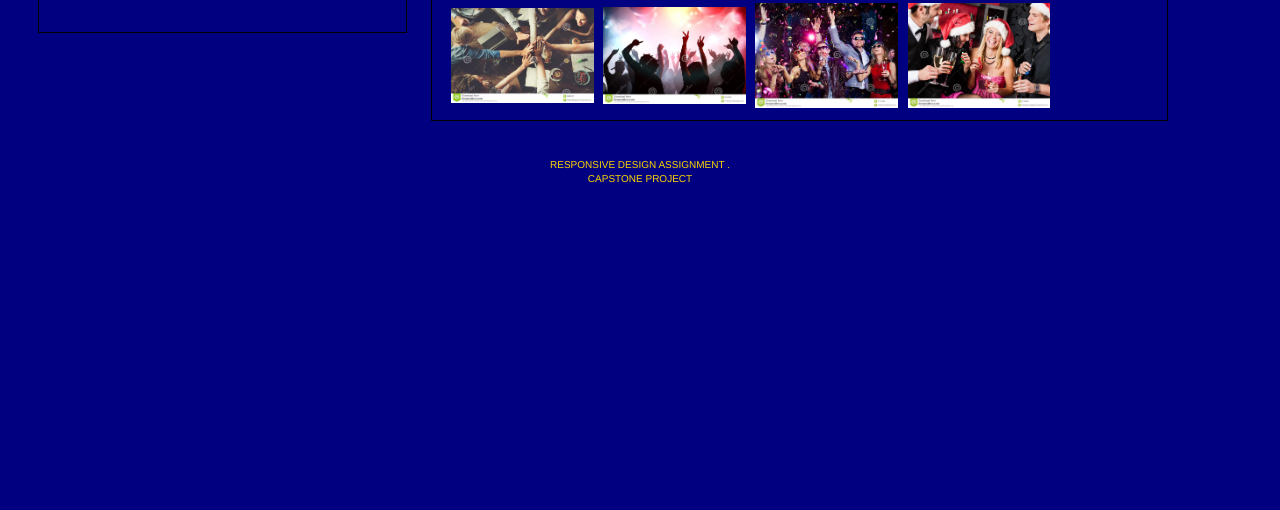
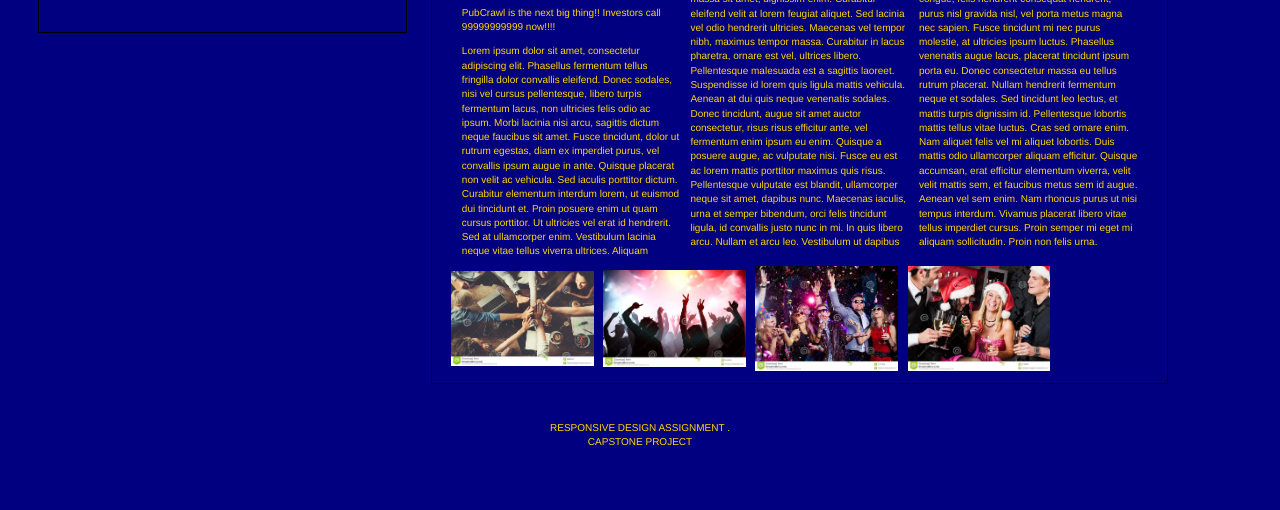
Before and after one commit to pubcrawlproject/pubcrawlproject.github.io, a plain HTML site: page company.html in a window 1280 px wide. Shown: the part 355-865 px from the top of the page. Before the commit the page ends 800 px from the top, so only its background shows below. Drawn offline with nearby package versions, Linux system fonts and the light colour scheme.

Commit message:
Update company.html

```diff
--- a/company.html
+++ b/company.html
@@ -48,6 +48,15 @@ Style the page  as it appears in the example. -->
 	<div class="myClass">
 		<h3> What's PubCrawl??</h3>
 		<p >PubCrawl is the next big thing!! Investors call 99999999999 now!!!!</p>
+		<p>Lorem ipsum dolor sit amet, consectetur adipiscing elit. Phasellus fermentum tellus fringilla dolor convallis eleifend. Donec sodales, nisi vel cursus pellentesque, libero turpis fermentum lacus, non ultricies felis odio ac ipsum. Morbi lacinia nisi arcu, sagittis dictum neque faucibus sit amet. Fusce tincidunt, dolor ut rutrum egestas, diam ex imperdiet purus, vel convallis ipsum augue in ante. Quisque placerat non velit ac vehicula. Sed iaculis porttitor dictum. Curabitur elementum interdum lorem, ut euismod dui tincidunt et.
+
+Proin posuere enim ut quam cursus porttitor. Ut ultricies vel erat id hendrerit. Sed at ullamcorper enim. Vestibulum lacinia neque vitae tellus viverra ultrices. Aliquam tempor ex ut nunc ultrices, eu condimentum odio volutpat. Quisque dapibus vulputate turpis sit amet pulvinar. Phasellus a mi rutrum, rutrum massa sit amet, dignissim enim. Curabitur eleifend velit at lorem feugiat aliquet. Sed lacinia vel odio hendrerit ultricies. Maecenas vel tempor nibh, maximus tempor massa. Curabitur in lacus pharetra, ornare est vel, ultrices libero. Pellentesque malesuada est a sagittis laoreet. Suspendisse id lorem quis ligula mattis vehicula. Aenean at dui quis neque venenatis sodales. Donec tincidunt, augue sit amet auctor consectetur, risus risus efficitur ante, vel fermentum enim ipsum eu enim. Quisque a posuere augue, ac vulputate nisi.
+
+Fusce eu est ac lorem mattis porttitor maximus quis risus. Pellentesque vulputate est blandit, ullamcorper neque sit amet, dapibus nunc. Maecenas iaculis, urna et semper bibendum, orci felis tincidunt ligula, id convallis justo nunc in mi. In quis libero arcu. Nullam et arcu leo. Vestibulum ut dapibus ante. Nulla mollis risus et feugiat cursus. Proin vel rutrum tellus. Sed lectus quam, sagittis a lacinia non, scelerisque vitae libero.
+
+Cras congue, felis hendrerit consequat hendrerit, purus nisl gravida nisl, vel porta metus magna nec sapien. Fusce tincidunt mi nec purus molestie, at ultricies ipsum luctus. Phasellus venenatis augue lacus, placerat tincidunt ipsum porta eu. Donec consectetur massa eu tellus rutrum placerat. Nullam hendrerit fermentum neque et sodales. Sed tincidunt leo lectus, et mattis turpis dignissim id. Pellentesque lobortis mattis tellus vitae luctus.
+
+Cras sed ornare enim. Nam aliquet felis vel mi aliquet lobortis. Duis mattis odio ullamcorper aliquam efficitur. Quisque accumsan, erat efficitur elementum viverra, velit velit mattis sem, et faucibus metus sem id augue. Aenean vel sem enim. Nam rhoncus purus ut nisi tempus interdum. Vivamus placerat libero vitae tellus imperdiet cursus. Proin semper mi eget mi aliquam sollicitudin. Proin non felis urna.</p>
 	</div>
 
 	<div>
```
